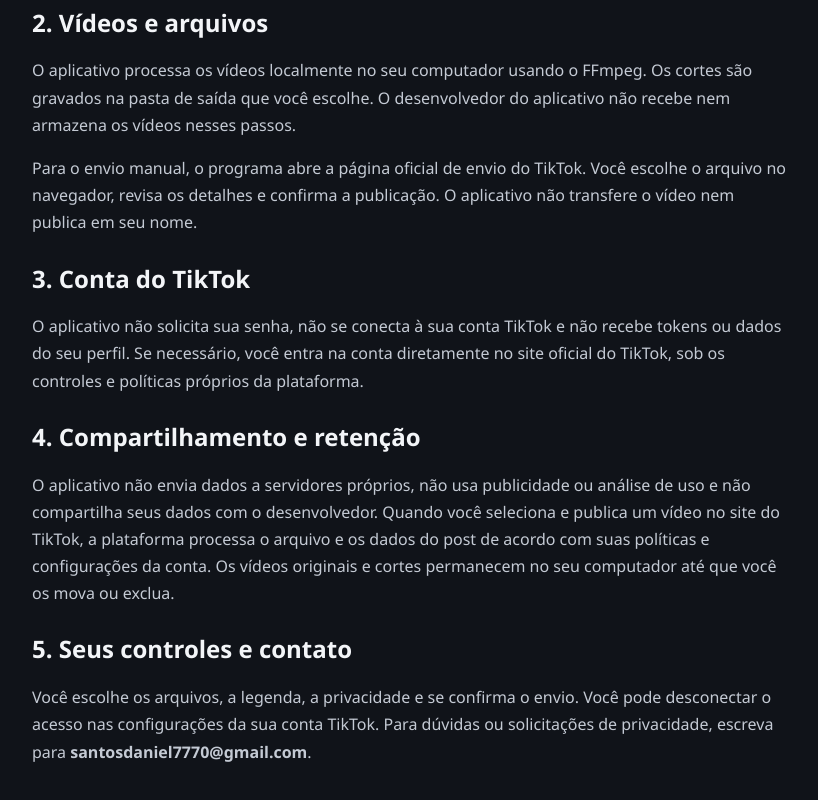
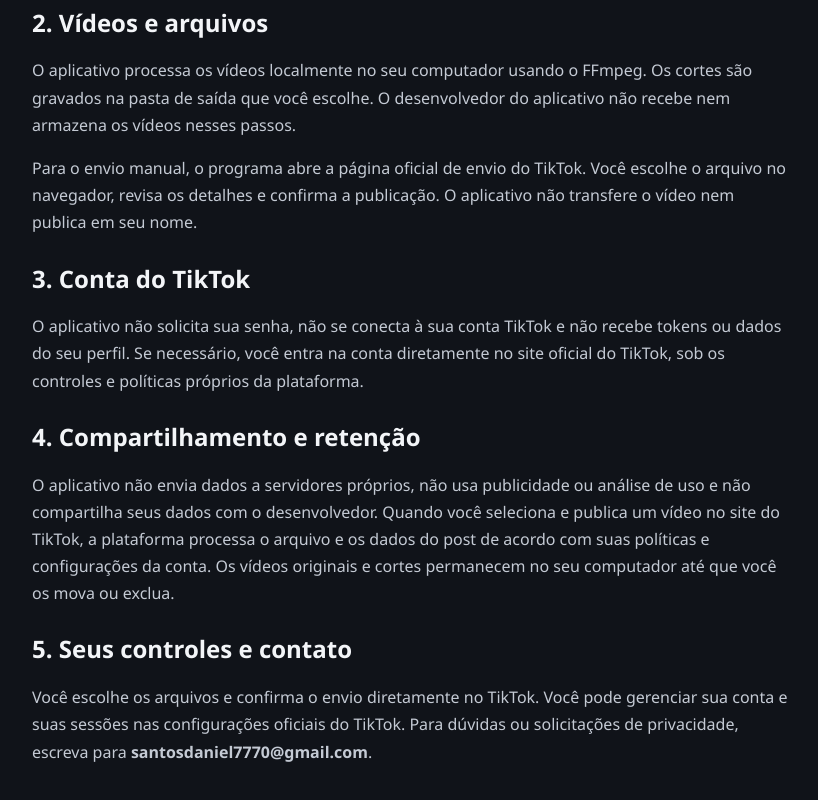
Before and after one commit to M4D4R4777/cortador-de-videos-site, a plain HTML site: page privacy.html in a window 1280 px wide. Shown: the part 334-1134 px from the top of the page, without its empty margins (228-1046 px from the left). Drawn offline with Linux system fonts and the light colour scheme.

Commit message:
Clarify manual sharing privacy controls

```diff
--- a/privacy.html
+++ b/privacy.html
@@ -5,5 +5,5 @@
 <section><h2>2. Vídeos e arquivos</h2><p>O aplicativo processa os vídeos localmente no seu computador usando o FFmpeg. Os cortes são gravados na pasta de saída que você escolhe. O desenvolvedor do aplicativo não recebe nem armazena os vídeos nesses passos.</p><p>Para o envio manual, o programa abre a página oficial de envio do TikTok. Você escolhe o arquivo no navegador, revisa os detalhes e confirma a publicação. O aplicativo não transfere o vídeo nem publica em seu nome.</p></section>
 <section><h2>3. Conta do TikTok</h2><p>O aplicativo não solicita sua senha, não se conecta à sua conta TikTok e não recebe tokens ou dados do seu perfil. Se necessário, você entra na conta diretamente no site oficial do TikTok, sob os controles e políticas próprios da plataforma.</p></section>
 <section><h2>4. Compartilhamento e retenção</h2><p>O aplicativo não envia dados a servidores próprios, não usa publicidade ou análise de uso e não compartilha seus dados com o desenvolvedor. Quando você seleciona e publica um vídeo no site do TikTok, a plataforma processa o arquivo e os dados do post de acordo com suas políticas e configurações da conta. Os vídeos originais e cortes permanecem no seu computador até que você os mova ou exclua.</p></section>
-<section><h2>5. Seus controles e contato</h2><p>Você escolhe os arquivos, a legenda, a privacidade e se confirma o envio. Você pode desconectar o acesso nas configurações da sua conta TikTok. Para dúvidas ou solicitações de privacidade, escreva para <strong>santosdaniel7770@gmail.com</strong>.</p></section>
+<section><h2>5. Seus controles e contato</h2><p>Você escolhe os arquivos e confirma o envio diretamente no TikTok. Você pode gerenciar sua conta e suas sessões nas configurações oficiais do TikTok. Para dúvidas ou solicitações de privacidade, escreva para <strong>santosdaniel7770@gmail.com</strong>.</p></section>
 </body></html>
```
